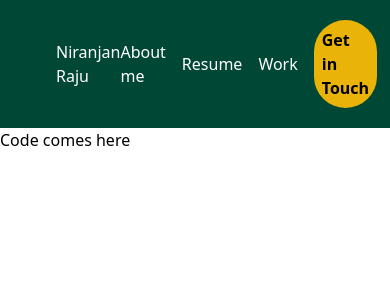
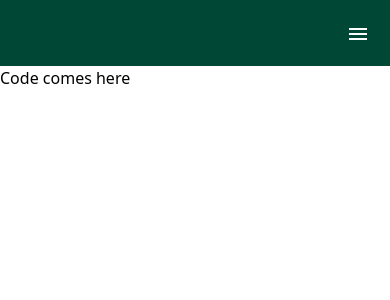
Before and after one commit to RajuNiranjan/raju_portfolio, a Next.js app: page / in a window 390 px wide. Shown: the top 300 px of the page. Built offline with nearby package versions, Linux system fonts and the light colour scheme.

Commit message:
made navbar responsive

```diff
--- a/src/components/NavBar/NavBar.jsx
+++ b/src/components/NavBar/NavBar.jsx
@@ -1,17 +1,38 @@
 import Link from "next/link";
-import React from "react";
+import React, { useState, useEffect, useRef } from "react";
+import MenuIcon from "@mui/icons-material/Menu";
+import CloseIcon from "@mui/icons-material/Close";
+import AccountCircleIcon from "@mui/icons-material/AccountCircle";
 
 const NavBar = () => {
+  const [showMenu, setShowMenu] = useState(false);
+  const menuRef = useRef(null);
+  const year = new Date().getFullYear();
+
+  useEffect(() => {
+    const handleClickOutside = (event) => {
+      if (menuRef.current && !menuRef.current.contains(event.target)) {
+        setShowMenu(false);
+      }
+    };
+
+    document.addEventListener("mousedown", handleClickOutside);
+
+    return () => {
+      document.removeEventListener("mousedown", handleClickOutside);
+    };
+  }, [menuRef]);
+
   return (
     <nav className="bg-[#004736] text-white font-medium">
-      <div className="flex items-center justify-between px-14 py-5">
+      <div className="flex items-center justify-between px-5 md:px-14 py-5">
         <div>
           <Link href="">
-            <h1 className="">Niranjan Raju</h1>
+            <h1 className="hidden md:block">Niranjan Raju</h1>
           </Link>
         </div>
         <div>
-          <ul className="flex items-center gap-4">
+          <ul className="hidden md:flex items-center gap-4">
             <li>
               <Link href="">About me</Link>
             </li>
@@ -21,10 +42,52 @@
             <li>
               <Link href="">Work</Link>
             </li>
-            <li className="bg-yellow-500 text-black font-bold  p-2 rounded-full">
+            <li className="bg-yellow-500 text-black font-bold p-2 rounded-full">
               <Link href="">Get in Touch</Link>
             </li>
           </ul>
+          <button
+            className="md:hidden transition-all duration-300 relative"
+            onClick={() => setShowMenu(!showMenu)}
+          >
+            {showMenu ? (
+              <CloseIcon className="w-6 h-6 transition-all duration-300" />
+            ) : (
+              <MenuIcon className="w-6 h-6 transition-all duration-300" />
+            )}
+          </button>
+          {showMenu && (
+            <div
+              ref={menuRef}
+              className="absolute top-0 left-0 h-full  shadow-sm bg-[#004736] w-[200px] flex flex-col justify-between  md:hidden"
+            >
+              <div>
+                <div className="my-10 flex items-center px-4 gap-2">
+                  <AccountCircleIcon className="text-[34px]" />
+                  <h1 className="text-yellow-500 font-bold text-lg">
+                    Niranjan Raju
+                  </h1>
+                </div>
+                <ul className="flex flex-col gap-5 float-end">
+                  <li className="bg-yellow-500 p-2 rounded-l-full text-black  w-[150px]">
+                    <Link href="">About me</Link>
+                  </li>
+                  <li>
+                    <Link href="">Resume</Link>
+                  </li>
+                  <li>
+                    <Link href="">Work</Link>
+                  </li>
+                  <li>
+                    <Link href="">Get in Touch</Link>
+                  </li>
+                </ul>
+              </div>
+              <div className="flex justify-center items-center py-4  ">
+                <small>&copy; {year}. All rights reserved.</small>
+              </div>
+            </div>
+          )}
         </div>
       </div>
     </nav>
--- a/src/pages/_app.js
+++ b/src/pages/_app.js
@@ -2,8 +2,10 @@
 import "@/styles/globals.css";
 
 export default function App({ Component, pageProps }) {
-  return <div>
-    <NavBar/>
-    <Component {...pageProps} />
-  </div>;
+  return (
+    <div className="w-full">
+      <NavBar />
+      <Component {...pageProps} />
+    </div>
+  );
 }
```
Also changed, not shown: package.json (+9 -5 lines), 1 other file (tests, documents, lock files or other folders).
